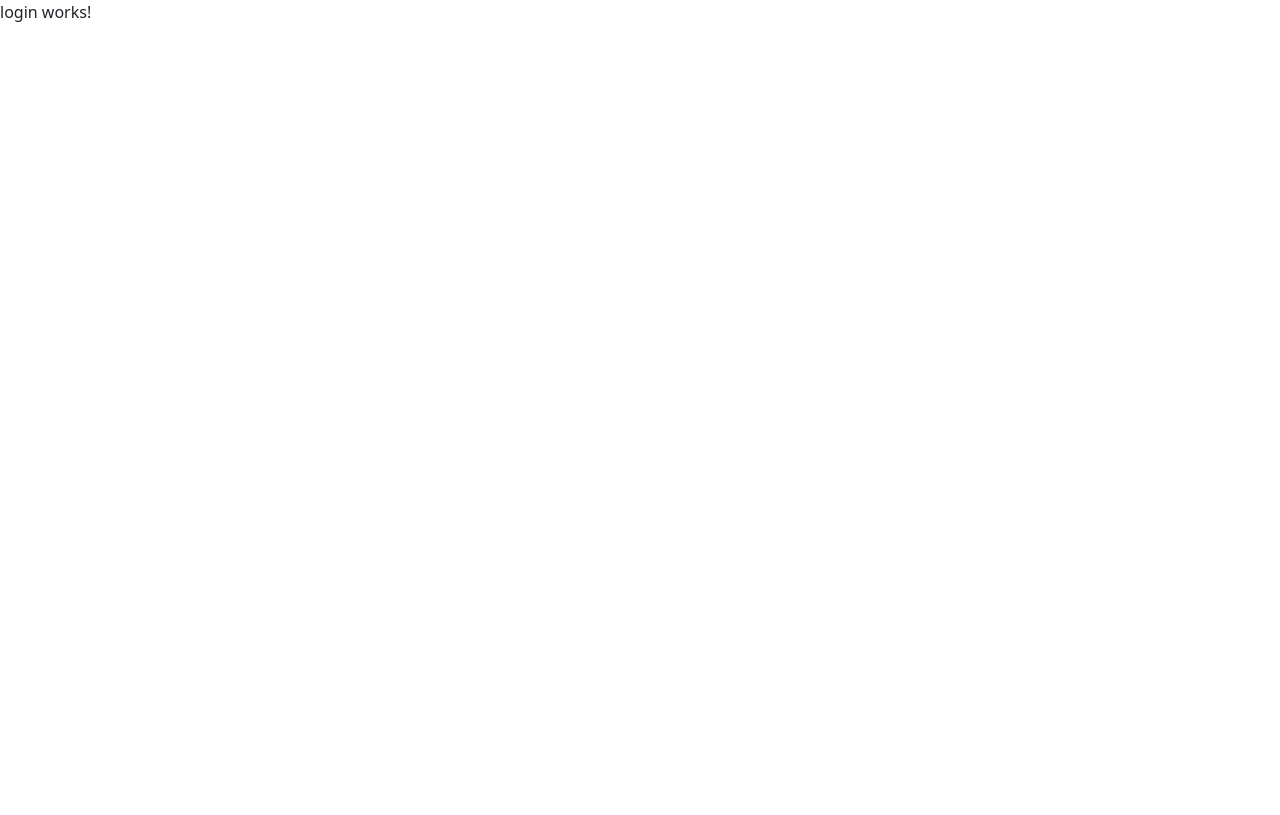
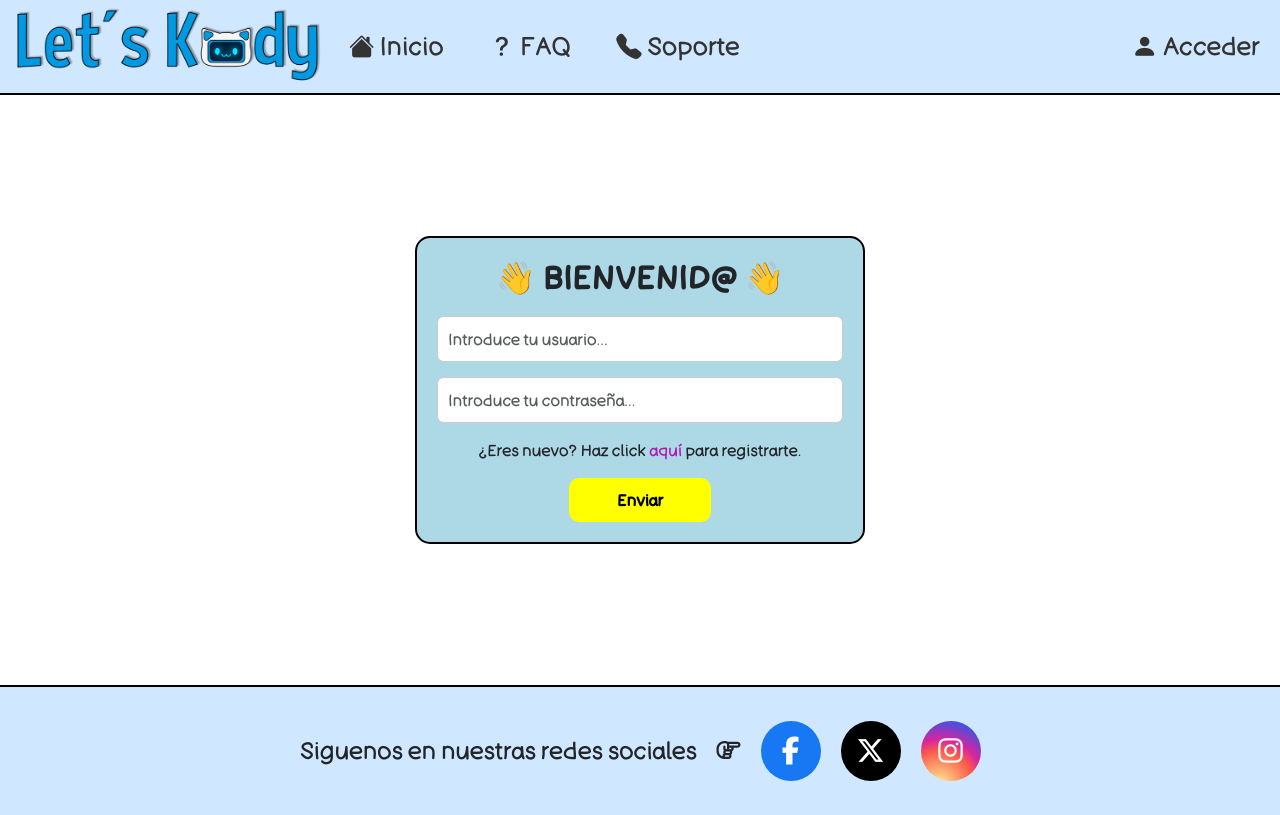
Before and after one commit to DannyXXI/LetsKody_ProyectoCiclo_DAW, an Angular app in the folder frontend/: page /login in a window 1280 px wide. Built offline with nearby package versions, Linux system fonts and the light colour scheme.

Commit message:
se agrega html, css y algo de ts del componente login

```diff
--- a/frontend/src/app/paginas/login/login.component.css
+++ b/frontend/src/app/paginas/login/login.component.css
@@ -0,0 +1,112 @@
+main#contenedor-login {
+  display: flex;                               /* flexbox para alinear los elementos internos */
+  justify-content: center;                     /* centrar horizontalmente los hijos */
+  align-items: center;                         /* centrar verticalmente los hijos */
+  min-height: calc(100vh - 100px - 110px);     /* se ajusta la altura mínima del contenedor */
+  background-color: #ffffff;                 /* color de fondo del componente */
+  padding: 20px;                               /* espaciado del contenedor */
+  font-family: "badcomic";                     /* tipo de letra usada */
+}
+
+main#contenedor-login .contenedor-formulario {
+  width: 450px;                                    /* limita el ancho del contenedor de texto para mantener la legibilidad */
+  display: flex;                                   /* flexbox para alinear los elementos internos */
+  flex-direction: column;                          /* los elementos hijos se acomodan verticalmente */
+  padding: 20px;                                   /* espaciado del contenedor */
+  border: 2px solid black;                       /* color y grosor del borde */
+  border-radius: 15px;                             /* redondeo de los bordes */
+  background-color: lightblue;                   /* color de fondo del contenedor del formulario */
+}
+
+main#contenedor-login .contenedor-formulario h3 {
+  margin-bottom: 20px;           /* margen de 20px hacia abajo */
+  text-align: center;            /* se centra horizontalmente el texto del titulo del contenedor */
+  font-size: 2rem;               /* tamaño de la letra del titulo */
+  font-weight: bold;             /* negrita para el texto */
+}
+
+main#contenedor-login .contenedor-formulario .input-group {
+  margin-bottom: 15px;            /* margen de 15px hacia abajo para cada input */
+}
+
+main#contenedor-login .contenedor-formulario .form-control {
+  font-size: 1rem;               /* tamaño de la letra de los input */
+  padding: 10px;                 /* espaciado del input */
+  border-radius: 6px;            /* redondeo de los bordes */
+  border: 1px solid #ccc;      /* color y grosor del borde */
+  width: 100%;                   /* se asegura que se ocupe todo el ancho */
+}
+
+main#contenedor-login .contenedor-formulario .enlace-ingreso {
+  margin-bottom: 15px;    /* margen de 15px hacia abajo del contenedor del enlace de ingreso */
+  text-align: center;     /* se centra horizontalmente el texto del contenedor del enlace */
+}
+
+main#contenedor-login .contenedor-formulario .enlace-ingreso a {
+  color: #ae16b6;          /* color del enlace */
+  text-decoration: none;     /* se quita el subrayado del enlace */
+}
+
+main#contenedor-login .contenedor-formulario .btn {
+  display: block;                 /* hace que el botón ocupe toda la línea disponible */
+  margin: 0 auto;                 /* centro el boton horizontalmente */
+  width: 35%;                     /* el botón ocupa el 35% del ancho de su contenedor padre */
+  padding: 10px;                  /* espaciado de 10px del interior del boton */
+  font-size: 1rem;                /* tamaño de la letra del boton de envio del formulario */
+  font-weight: bold;              /* negrita para el texto */
+  border-radius: 10px;            /* redondeo de los bordes */
+  background-color: yellow;     /* color de fondo del boton */
+  border: 0px;                    /* quitamos el borde del boton */
+  color: black;                 /* color del texto del boton */
+  cursor: pointer;                /* estilo del cursor cuando el mouse esta sobre el boton */
+  transition: transform 0.3s ease, background-color 0.4s ease, color 0.4s ease;      /* animaciones suaves al pasar el mouse sobre el boton */
+}
+
+main#contenedor-login .contenedor-formulario .btn:hover {
+  background-color: rgb(231, 231, 0);      /* color de fondo del boton cuando este el mouse sobre el boton */
+}
+
+#modalError {
+    background-color: rgb(255, 122, 122);  /* color de fondo del modal */
+    border-color: rgb(255, 37, 37);        /* color del borde del modal */
+    border-radius: 18px;                     /* redondeo de los bordes */
+    text-align: center;                      /* se centra horizontalmente el contenido del modal */
+    font-family: "badcomic";                 /* tipo de letra usada en el modal */
+}
+
+/* cuando la pantalla tenga un ancho inferior a 992px (pantallas pequeñas) */
+@media (width < 992px) {
+  main#contenedor-login .contenedor-formulario {
+    width: 90%;           /* el contenedor del formulario ocupa el 90% del ancho de su contenedor padre */
+  }
+
+  main#contenedor-login .contenedor-formulario h3 {
+    font-size: auto;      /* tamaño de la letra del titulo se ajusta automaticamente segun el ancho disponible */
+  }
+}
+
+/* cuando el componente home este pantallas ultra grandes (1440p o más) */
+@media (width >= 2560px) and (height >= 1440px) {
+  main#contenedor-login .contenedor-formulario {
+    width: 30%;           /* el ancho del contenedor se establece en el 30% del ancho del contenedor padre */
+    min-height: auto;     /* se establece la altura mínima como automática */
+  }
+
+  main#contenedor-login .contenedor-formulario .form-control {
+    font-size: 2rem;       /* se aumenta el tamaño de la letra de los input */
+    border-radius: 16px;   /* se ajusta el redondeo de los bordes */
+  }
+
+  main#contenedor-login .contenedor-formulario h3 {
+    font-size: 4rem;       /* se aumenta el tamaño de la letra del titulo */
+  }
+
+  main#contenedor-login .contenedor-formulario .enlace-ingreso {
+    font-size: 1.95rem;     /* se aumenta el tamaño de la letra del contenedor de enlace de ingreso */
+  }
+
+  main#contenedor-login .contenedor-formulario .btn {
+    font-size: 2rem;         /* se aumenta el tamaño de la letra del boton */
+    border-radius: 15px;     /* se ajusta el redondeo de los bordes */
+  }
+}
--- a/frontend/src/app/paginas/login/login.component.html
+++ b/frontend/src/app/paginas/login/login.component.html
@@ -1 +1,38 @@
-<p>login works!</p>
+<header>
+    <app-navbar-index></app-navbar-index> <!-- componente de la barra de navegación inicial -->
+</header>
+
+<!-- contenedor principal para el contenido del componente soporte -->
+<main id="contenedor-login">
+
+    <section class="contenedor-formulario">
+        <h3>👋 BIENVENID&#64; 👋</h3>
+        <form>
+            <div class="input-group">
+                <input type="text" class="form-control" id="user" placeholder="Introduce tu usuario..." required/>
+            </div>
+            <div class="input-group">
+                <input type="password" class="form-control" id="pass" placeholder="Introduce tu contraseña..." required/>
+            </div>
+            <div class="enlace-ingreso">
+                <p>¿Eres nuevo? Haz click <a href="#">aquí</a> para registrarte.</p>
+            </div>
+            <button type="button" class="btn btn-info" (click)="abrirModal()">Enviar</button> <!-- boton de envio del formulario -->
+        </form>
+    </section>
+</main>
+
+<!-- contenedor para el contenido del componente de las redes sociales -->
+<footer id="contenedor-rs">
+    <app-redes-sociales></app-redes-sociales> <!-- componente de las redes sociales -->
+</footer>
+
+<!-- modal para mostrar los mensajes de error cuando se quiera hacer login -->
+<dialog id="modalError">
+
+    <!-- formulario para el modal (obligatorio que el metodo sea dialog) -->
+    <form method="dialog">
+        <p>{{mensajeError}}</p>
+        <button type="submit" class="btn btn-dark">CERRAR</button> <!-- boton para cerrar el modal -->
+    </form>
+</dialog>
--- a/frontend/src/app/paginas/login/login.component.ts
+++ b/frontend/src/app/paginas/login/login.component.ts
@@ -1,11 +1,29 @@
 import { Component } from '@angular/core';
+import { NavbarIndexComponent } from '../../componentes/navbar-index/navbar-index.component';
+import { RedesSocialesComponent } from '../../componentes/redes-sociales/redes-sociales.component';
 
 @Component({
   selector: 'app-login',
-  imports: [],
+  imports: [NavbarIndexComponent, RedesSocialesComponent],
   templateUrl: './login.component.html',
   styleUrl: './login.component.css'
 })
 export class LoginComponent {
 
+  public mensajeError: string;  // variable para el mensaje de error
+
+  // método constructor del componente (inicializa variables)
+  constructor(){
+    this.mensajeError = "";
+  }
+
+  // función para abrir el modal en caso de error en el login (todavia no desarrollado la funcion completa)
+  public abrirModal() {
+    const dialog = document.getElementById("modalError") as HTMLDialogElement;
+    this.mensajeError = "mensaje de error si no puedes acceder"
+    if (dialog) {
+      dialog.showModal();
+    }
+  }
+
 }
```
